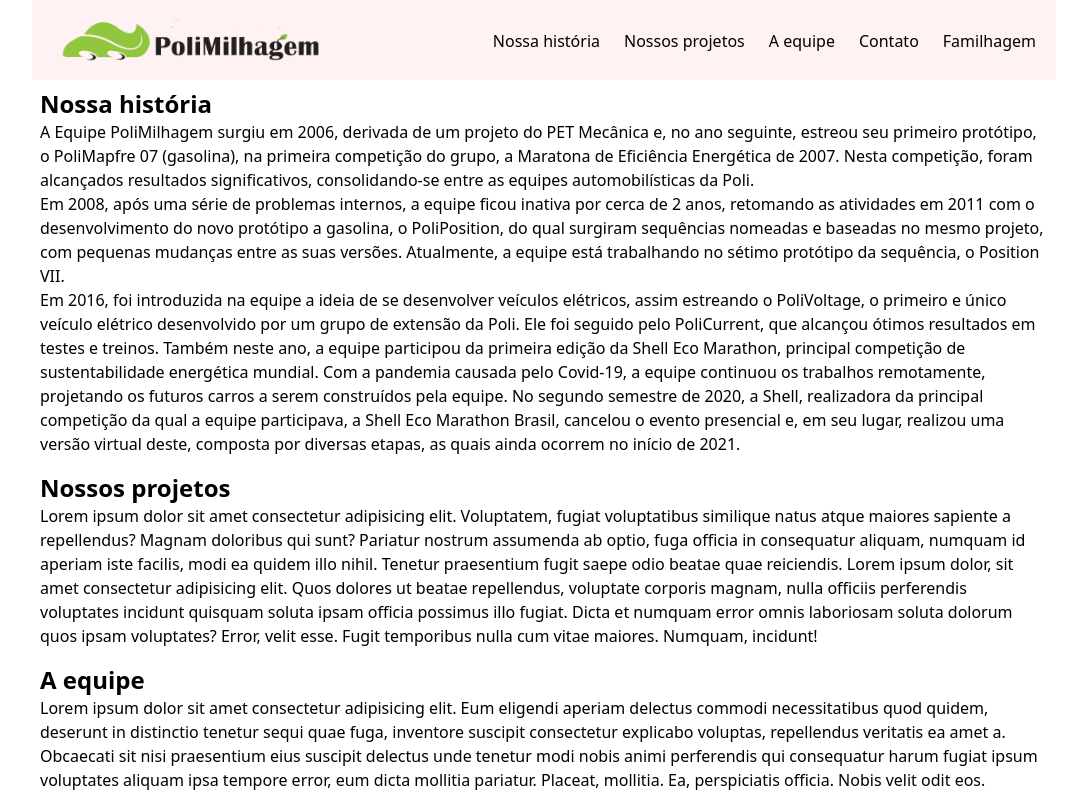
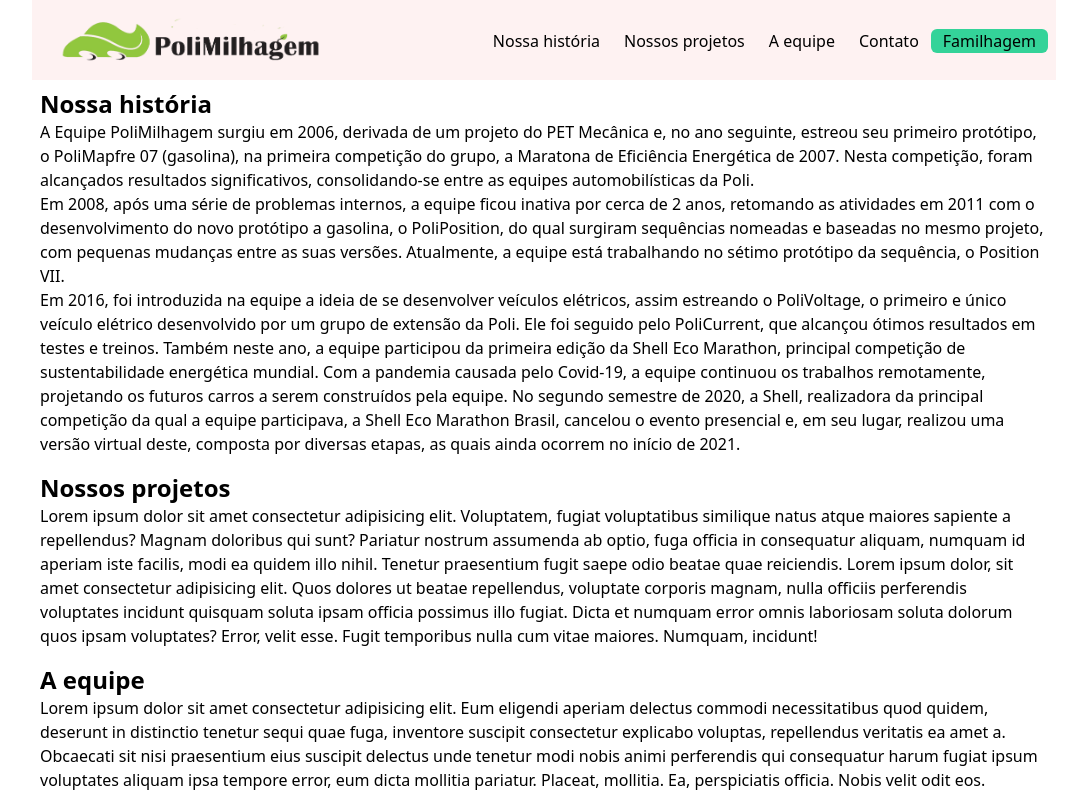
Before and after one commit to bennychun99/site2, a Next.js app: page / in a window 1280 px wide. Shown: the top 796 px of the page, without its empty margins (96-1183 px from the left). Built offline with nearby package versions, Linux system fonts and the light colour scheme.

Commit message:
ajustes nas cores

```diff
--- a/pages/index.js
+++ b/pages/index.js
@@ -43,20 +43,20 @@
       {/* MENU DESKTOP*/}
       <div>
       <ul className="hidden md:block">
-          <li className="inline hover:bg-gray-400">
+          <li className="inline">
             <a href="#nossahistoria">Nossa história</a>
           </li>
-          <li className="inline hover:bg-gray-400">
+          <li className="inline">
             <a href="#nossosprojetos">Nossos projetos</a>
           </li>
-          <li className="inline hover:bg-gray-400">
+          <li className="inline">
             <a href="#aequipe">A equipe</a>
           </li>
-          <li className="inline hover:bg-gray-400">
+          <li className="inline">
             <a href="#contato">Contato</a>
           </li>
-          <li className="inline mb-4 hover:bg-purple-700">
-            <a href="#familhagem" className="">Familhagem</a>
+          <li className="inline ">
+            <a href="#familhagem" className="bg-green-400 rounded-md hover:bg-green-500">Familhagem</a>
           </li>
         </ul>
 
```
